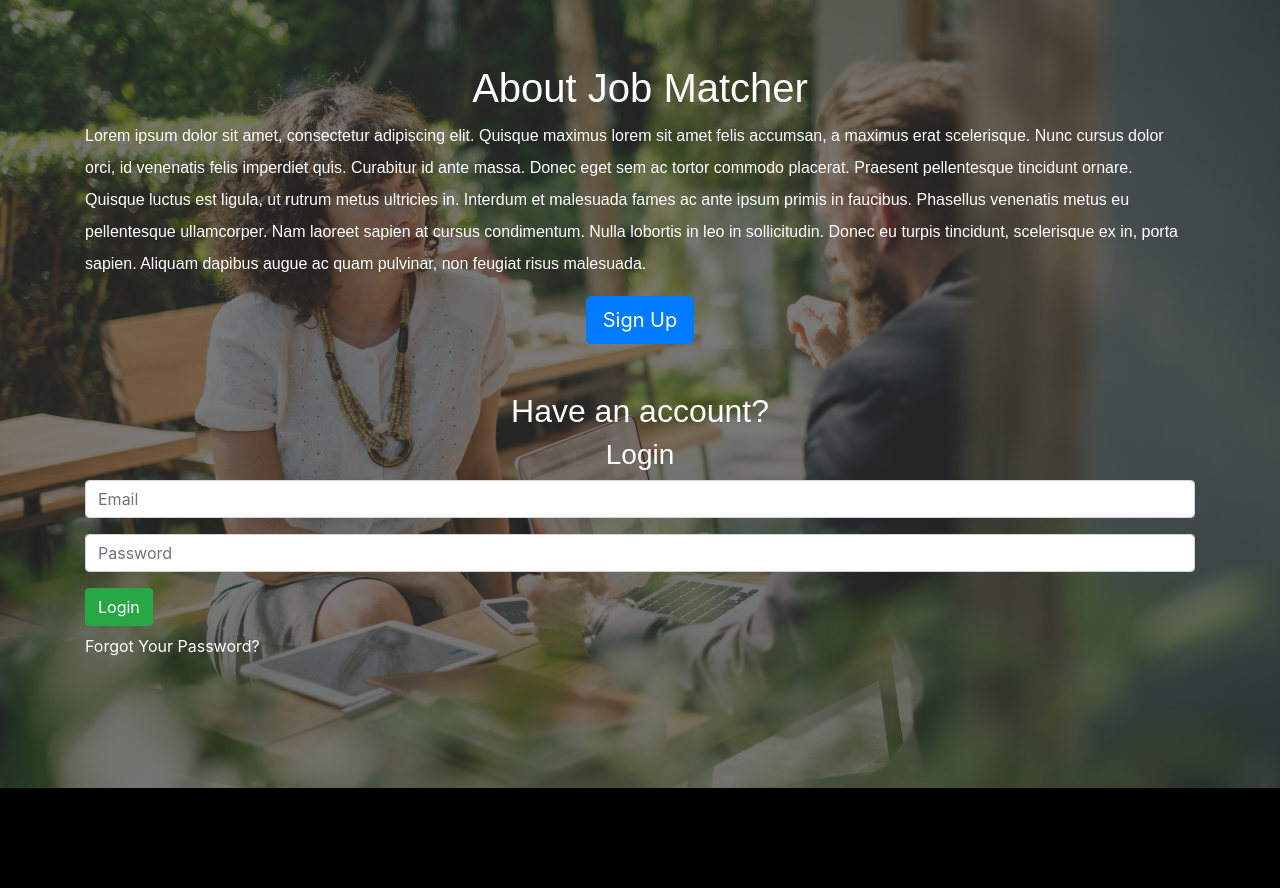
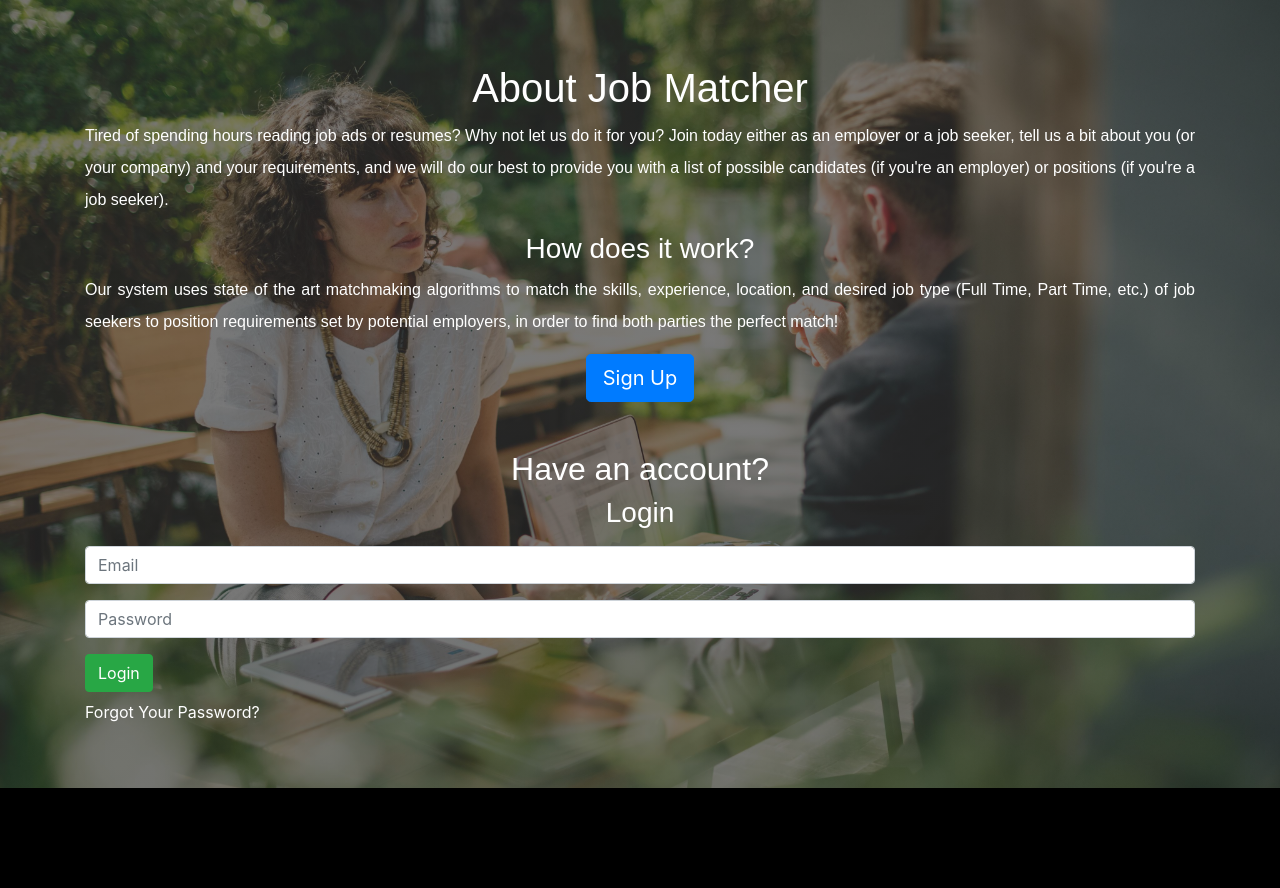
Before and after one commit to scottfeeney/matchmakers, a PHP site: page /default.php in a window 1280 px wide. Shown: the part 60-948 px from the top of the page. Run offline with PHP 8.4, Linux system fonts and the light colour scheme; a stand-in replaces the project's code that opens the database connection.

Commit message:
Finalised homepage

```diff
--- a/default.php
+++ b/default.php
@@ -45,20 +45,18 @@
 
 ?>
 
-
 <section>
-
-
 	<div class="jumbotron jumbotron-fluid">
-
 		<div class="container">
 			<div id="about" class="mb-3">
 				<h1>About Job Matcher</h1>
-					<p>Lorem ipsum dolor sit amet, consectetur adipiscing elit. Quisque maximus lorem sit amet felis accumsan, a maximus erat scelerisque. Nunc cursus
-					dolor orci, id venenatis felis imperdiet quis. Curabitur id ante massa. Donec eget sem ac tortor commodo placerat. Praesent pellentesque tincidunt
-					ornare. Quisque luctus est ligula, ut rutrum metus ultricies in. Interdum et malesuada fames ac ante ipsum primis in faucibus. Phasellus venenatis
-					metus eu pellentesque ullamcorper. Nam laoreet sapien at cursus condimentum. Nulla lobortis in leo in sollicitudin. Donec eu turpis tincidunt,
-					scelerisque ex in, porta sapien. Aliquam dapibus augue ac quam pulvinar, non feugiat risus malesuada.</p>
+				<p>Tired of spending hours reading job ads or resumes? Why not let us do it for you? Join today either as an employer or a job seeker, tell us
+				a bit about you (or your company) and your requirements, and we will do our best to provide you with a list of possible candidates (if you're
+				an employer) or positions (if you're a job seeker).</p>
+
+				<h3>How does it work?</h3>
+				<p>Our system uses state of the art matchmaking algorithms to match the skills, experience, location, and desired job type (Full Time, Part Time,
+				etc.) of job seekers to position requirements set by potential employers, in order to find both parties the perfect match!</p>
 			</div>
 
 			<div class="text-center">
@@ -70,19 +68,15 @@
 
 				<h2>Have an account?</h2>
 				<h3>Login</h3>
-
 			</div>
 
-
-				<form action="default.php" method="post">
+			<form action="default.php" method="post" class="mt-3">
 
 				<input type="hidden" name="SubmitForm" value="1">
 
 				<?php if ($errorMessage != "") { ?>
 					<div class="alert alert-danger" role="alert"><?php echo $errorMessage ?></div>
 				<?php } ?>
-
-
 
 				<div class="form-group">
 					<input type="email" class="form-control" name="Email" id="Email" maxlength="250" placeholder="Email" value="<?php echo htmlspecialchars($email) ?>">
@@ -99,11 +93,8 @@
 			<div class="mt-2 forgot-password">
 				<a href="forgot_password.php">Forgot Your Password?</a>
 			</div>
-
 		</div>
-
 	</div>
-
 </section>
 
 <?php
--- a/styles/style.css
+++ b/styles/style.css
@@ -76,9 +76,10 @@ footer {
 
 #about p{
     line-height: 2em;
+    text-align: justify;
 }
 
-#about h1 {
+#about h1, #about h3 {
     text-align: center;
 }
 
```
Lines whose indentation alone changed are shown as unchanged.
